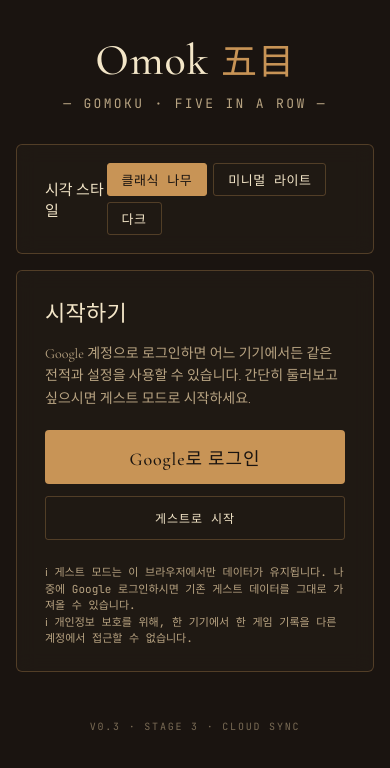
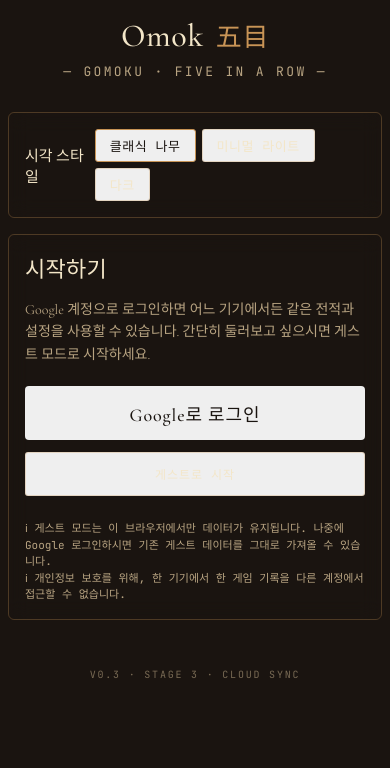
Before and after one commit to mrjoohyung/omok-web, a React (Vite) app: page / in a window 390 px wide. Shown: the top 768 px of the page. Built offline with nearby package versions, Linux system fonts and the light colour scheme; no server answers.

Commit message:
Update index.css

```diff
--- a/src/styles/index.css
+++ b/src/styles/index.css
@@ -99,7 +99,7 @@
   flex-direction: column;
   align-items: center;
   padding: 32px 16px;
-  background: var(--bg);
+  : var(--bg);
 }
 
 .title {
@@ -130,7 +130,7 @@
 }
 
 .panel {
-  background: var(--panel);
+  : var(--panel);
   border: 1px solid var(--border);
   border-radius: 6px;
   padding: 24px 28px;
@@ -185,7 +185,7 @@
   font-size: 13px;
   padding: 6px 14px;
   border: 1px solid var(--border);
-  background: transparent;
+  : transparent;
   color: var(--fg);
   cursor: pointer;
   border-radius: 3px;
@@ -194,12 +194,12 @@
 }
 
 .choice-btn:hover:not(:disabled) {
-  background: var(--button-hover);
+  : var(--button-hover);
   border-color: var(--accent);
 }
 
 .choice-btn.active {
-  background: var(--accent);
+  : var(--accent);
   color: var(--bg);
   border-color: var(--accent);
   font-weight: 500;
@@ -215,7 +215,7 @@
   font-size: 18px;
   letter-spacing: 0.05em;
   padding: 14px 36px;
-  background: var(--accent);
+  : var(--accent);
   color: var(--bg);
   border: none;
   border-radius: 4px;
@@ -235,7 +235,7 @@
   letter-spacing: 0.08em;
   text-transform: uppercase;
   padding: 8px 16px;
-  background: transparent;
+  : transparent;
   color: var(--fg);
   border: 1px solid var(--border);
   border-radius: 3px;
@@ -271,7 +271,7 @@
   padding: 10px 24px;
   border: 1px solid var(--border);
   border-radius: 4px;
-  background: var(--panel);
+  : var(--panel);
   letter-spacing: 0.02em;
 }
 
@@ -283,8 +283,8 @@
   flex-shrink: 0;
 }
 
-.turn-stone.black { background: var(--stone-black); }
-.turn-stone.white { background: var(--stone-white); }
+.turn-stone.black { : var(--stone-black); }
+.turn-stone.white { : var(--stone-white); }
 
 .turn-indicator .winner-tag {
   font-size: 13px;
@@ -316,8 +316,32 @@
   padding: 24px;
   border-radius: 4px;
   box-shadow: 0 12px 40px var(--board-shadow);
+  width: 100%;
+  max-width: 700px;
+  box-sizing: border-box;
 }
 
+@media (max-width: 600px) {
+  .board-wrap {
+    padding: 12px;
+  }
+  .app-shell {
+    padding: 16px 8px !important;
+  }
+  .panel {
+    padding: 16px !important;
+  }
+  .title {
+    font-size: 32px !important;
+  }
+  .title .han {
+    font-size: 26px !important;
+  }
+  .turn-indicator {
+    font-size: 18px !important;
+    padding: 8px 14px !important;
+  }
+}
 .board-svg {
   display: block;
 }
```
